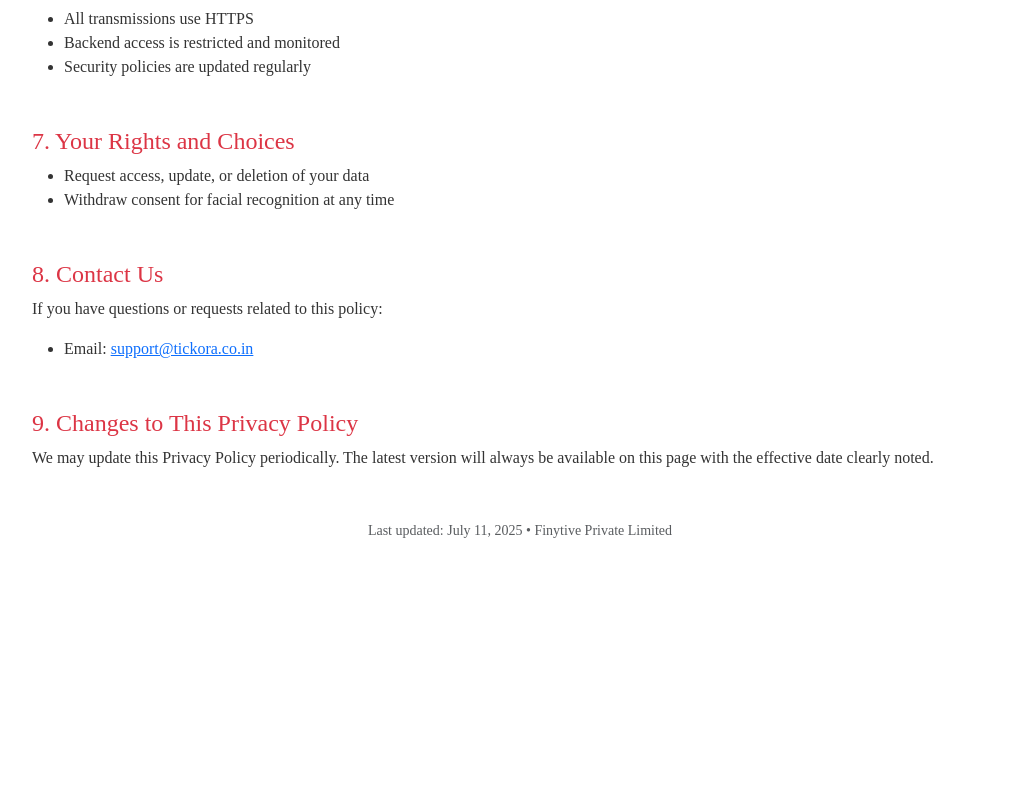
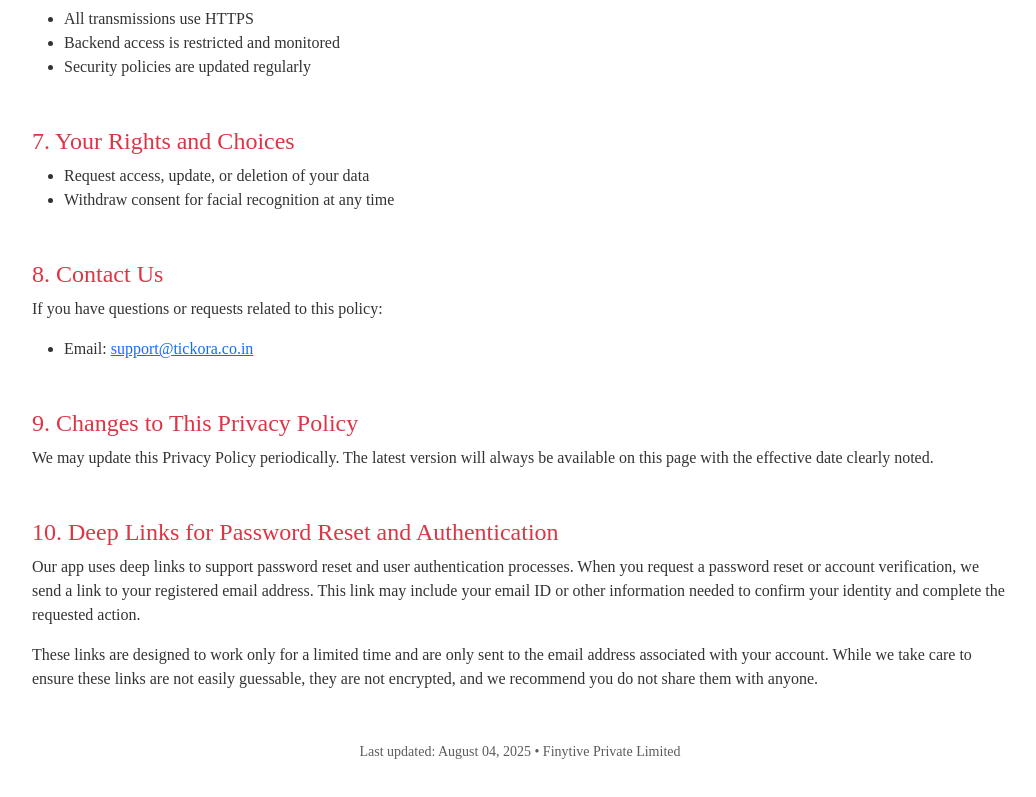
Before and after one commit to alexpandiyan-coder/Finytive, a React (Vite) app: page /tickora/privacy-policy in a window 1280 px wide. Shown: the part 1560-2357 px from the top of the page, without its empty margins (120-1156 px from the left). Before the commit the page ends 2174 px from the top, so only its background shows below. Built offline with nearby package versions, Linux system fonts and the light colour scheme.

Commit message:
commit for privacy policy

```diff
--- a/index.html
+++ b/index.html
@@ -11,20 +11,24 @@
   <meta name="description"
     content="Finytive Private Limited is a product-first innovation hub building AI-powered platforms and scalable digital solutions." />
   <link rel="icon" type="image/png" href="/favicon.png" />
+  <link rel="apple-touch-icon" sizes="180x180" href="/favicon.png">
+  <link rel="icon" type="image/png" sizes="32x32" href="/favicon.png">
+  <link rel="icon" type="image/png" sizes="16x16" href="/favicon.png">
+
 
 
   <meta property="og:type" content="website" />
   <meta property="og:url" content="https://www.finytive.com" />
   <meta property="og:title" content="Finytive Private Limited" />
   <meta property="og:description" content="Finytive builds AI-powered platforms and scalable digital solutions." />
-  <meta property="og:image" content="/finytiveLogo.jpg" />
+  <meta property="og:image" content="/favicon.png" />
 
 
   <meta name="twitter:card" content="summary_large_image" />
   <meta name="twitter:url" content="https://www.finytive.com" />
   <meta name="twitter:title" content="Finytive Private Limited" />
   <meta name="twitter:description" content="Finytive builds AI-powered platforms and scalable digital solutions." />
-  <meta name="twitter:image" content="/finytiveLogo.jpg" />
+  <meta name="twitter:image" content="/favicon.png" />
 
 
   <meta name="application-name" content="Finytive" />
--- a/src/Componet/PrivacyPolicy.jsx
+++ b/src/Componet/PrivacyPolicy.jsx
@@ -6,11 +6,11 @@ import { useNavigate } from "react-router-dom";
 const TickoraPrivacyPolicy = () => {
   // You can replace this with react-router's useNavigate if using react-router
   const navigate = useNavigate();
-    // Function to handle back navigation
+  // Function to handle back navigation
 
   const handleBack = () => {
     navigate({
-        pathname: "/ProductsPage",
+      pathname: "/ProductsPage",
     });
   };
 
@@ -164,10 +164,28 @@ const TickoraPrivacyPolicy = () => {
           noted.
         </p>
       </section>
+      <section className="mb-5">
+        <h4 className="text-danger">
+          10. Deep Links for Password Reset and Authentication
+        </h4>
+        <p>
+          Our app uses deep links to support password reset and user
+          authentication processes. When you request a password reset or account
+          verification, we send a link to your registered email address. This
+          link may include your email ID or other information needed to confirm
+          your identity and complete the requested action.
+        </p>
+        <p>
+          These links are designed to work only for a limited time and are only
+          sent to the email address associated with your account. While we take
+          care to ensure these links are not easily guessable, they are not
+          encrypted, and we recommend you do not share them with anyone.
+        </p>
+      </section>
 
       <div className="text-center mt-5">
         <small className="text-muted">
-          Last updated: July 11, 2025 • Finytive Private Limited
+          Last updated: August 04, 2025 • Finytive Private Limited
         </small>
       </div>
     </div>
```
